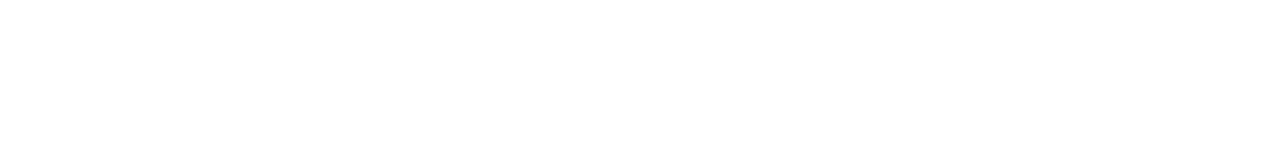
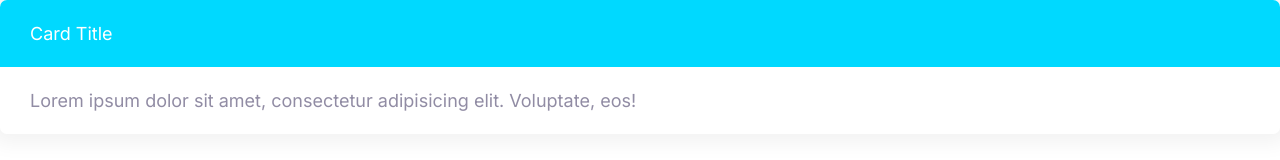
Before and after one commit to AungPhyoThant224/The-Ultimate-HTML5-CSS3-Series-Part-3, a plain HTML site: page index.html in a window 1280 px wide. Drawn offline with Linux system fonts and the light colour scheme.

Commit message:
Building Card.

```diff
--- a/css/style.css
+++ b/css/style.css
@@ -275,3 +275,25 @@ a {
     font-size: 1.5rem;
   }
 }
+
+/* Card */
+.card {
+  border-radius: 7px;
+  box-shadow: 0 0 20px 10px #f3f3f3;
+  overflow: hidden;
+}
+
+.card__header,
+.card__body {
+  padding: 2rem 3rem;
+}
+
+.card--primary .card__header {
+  background: var(--color-primary);
+  color: #fff;
+}
+
+.card--secondary .card__header {
+  background: var(--color-secondary);
+  color: #fff;
+}
--- a/index.html
+++ b/index.html
@@ -14,5 +14,13 @@
     <link rel="stylesheet" href="css/normalize.css" />
     <link rel="stylesheet" href="css/style.css" />
   </head>
-  <body></body>
+  <body>
+    <div class="card card--secondary">
+      <header class="card__header">Card Title</header>
+      <div class="card__body">
+        Lorem ipsum dolor sit amet, consectetur adipisicing elit. Voluptate,
+        eos!
+      </div>
+    </div>
+  </body>
 </html>
```
Also changed, not shown: components/card.html (added, +6 -0 lines).
